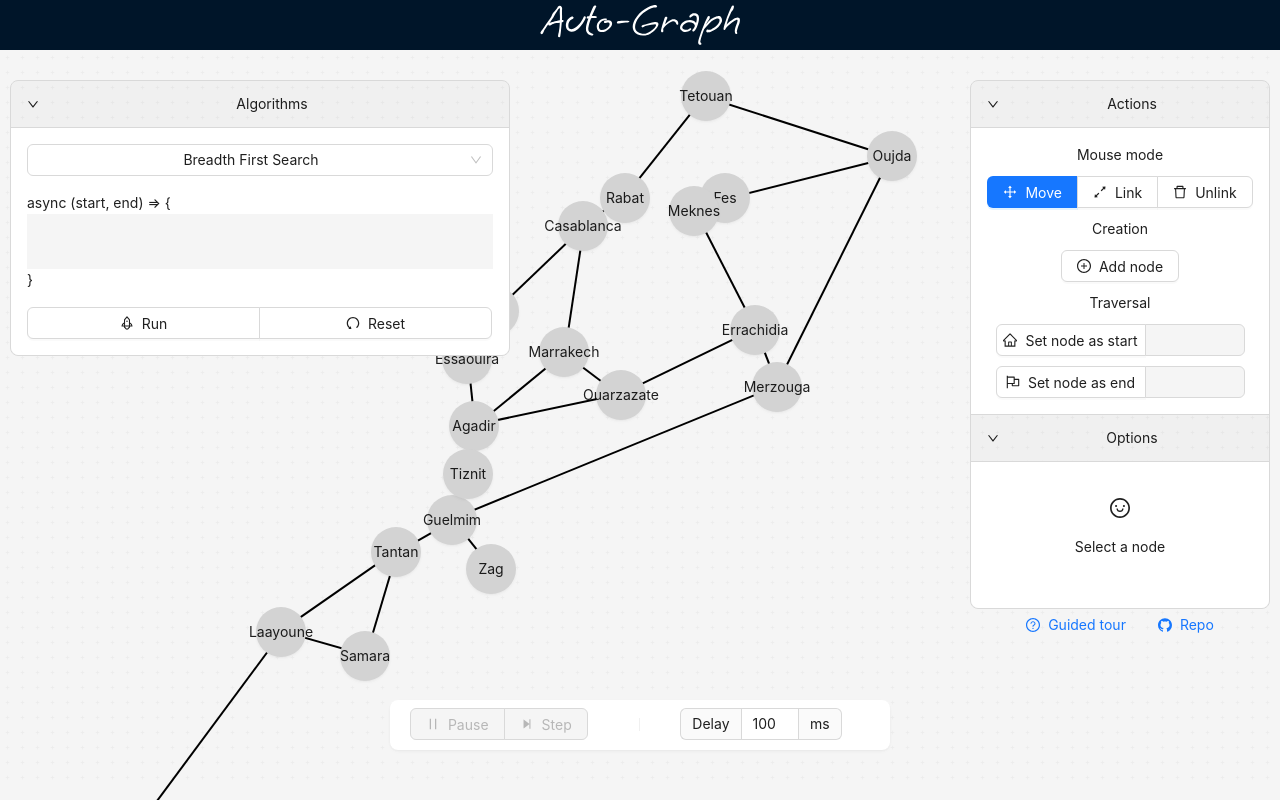
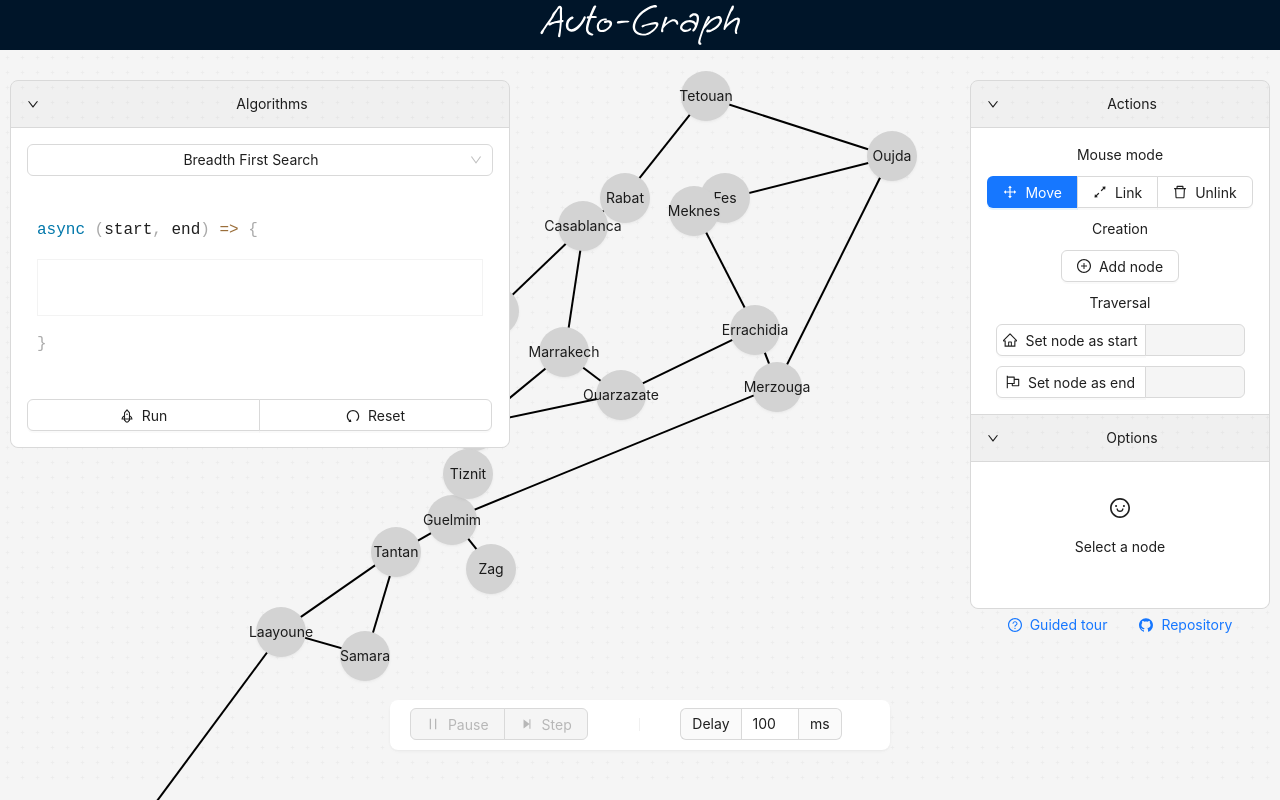
Before and after one commit to KernelOverseer/auto-graph, a React (Create React App) app: page / in a window 1280 px wide. Shown: the top 800 px of the page. Built offline with nearby package versions, Linux system fonts and the light colour scheme.

Commit message:
Code editing and running now working fine
Can select either BFS or DFS for now, and can edit the code.

```diff
--- a/src/Components/AlgoMenu.tsx
+++ b/src/Components/AlgoMenu.tsx
@@ -1,6 +1,14 @@
 import React, { useState } from "react";
 import { actionProps } from "../interfaces/nodeData";
-import { Button, Col, Collapse, Row, Select, message } from "antd";
+import {
+  Button,
+  Col,
+  Collapse,
+  Row,
+  Select,
+  message,
+  notification,
+} from "antd";
 import { breadthFirstSearch, depthFirstSearch } from "../logic/algorithms";
 import {
   RocketOutlined,
@@ -27,14 +35,13 @@ const algorithms: algoInfo[] = [
   {
     label: "Breadth First Search",
     value: "bfs",
-    function: breadthFirstSearch,
+    code: breadthFirstSearch,
   },
   {
     label: "Depth First Search",
     value: "dfs",
-    function: depthFirstSearch,
+    code: depthFirstSearch,
   },
-  //   { label: "Dijkstra", value: "dijkstra", function: async () => {} },
 ];
 
 const floatingMenuStyle = {
@@ -78,7 +85,7 @@ const AlgoRunner: React.FC<actionProps> = ({ actions }) => {
     await new Promise((resolve) => setTimeout(resolve, 0)); //give the component time to refresh state
     actions.setRunning(label);
     try {
-      await new Promise((resolve) => {
+      const error = await new Promise((resolve) => {
         (window as any).codeResolve = resolve;
         eval(
           `(async () => {
@@ -88,25 +95,23 @@ const AlgoRunner: React.FC<actionProps> = ({ actions }) => {
             ${code}
             }catch(err)
             {
-              console.log("ERROR", err);
+              window.codeResolve(err);
             }
             window.codeResolve();
             window.codeResolve=undefined})()`
         );
       });
+      if (error !== undefined) {
+        throw error;
+      }
     } catch (error) {
-      message.error("An error occured with your code");
-      console.log(error);
+      notification.error({
+        message: `${error}`,
+        description: "Check the development console for more details",
+        placement: "bottomLeft",
+      });
+      console.error(error);
     }
-    actions.setRunning(undefined);
-  }
-
-  async function runAlgorithm(algo: algoFunction, name: string) {
-    actions.select(actions.selected!);
-    actions.resetGraph();
-    await new Promise((resolve) => setTimeout(resolve, 0)); //give the component time to refresh state
-    actions.setRunning(name);
-    await algo();
     actions.setRunning(undefined);
   }
 
@@ -118,6 +123,7 @@ const AlgoRunner: React.FC<actionProps> = ({ actions }) => {
           style={{ width: "100%" }}
           onSelect={(_, value) => {
             setSelected(value);
+            setCode(value.code);
           }}
           value={selected}
           defaultValue={algorithms[0]}
@@ -135,7 +141,6 @@ const AlgoRunner: React.FC<actionProps> = ({ actions }) => {
             icon={<RocketOutlined />}
             onClick={() => {
               runCode(code, "test");
-              //runAlgorithm(selected.function, selected.value);
             }}
             loading={actions.running !== undefined}
           >
--- a/src/Components/CodeEditor.tsx
+++ b/src/Components/CodeEditor.tsx
@@ -7,17 +7,39 @@ import "prismjs/components/prism-javascript";
 import "prismjs/themes/prism.css"; //Example style, you can use another
 import { editorProps } from "../interfaces/algorithms";
 
+const containerStyle = {
+  textAlign: "left",
+  background: "white",
+  padding: 10,
+} as React.CSSProperties;
+
+const textStyle = {
+  fontFamily: '"Fira code", "Fira Mono", monospace',
+  fontSize: 16,
+} as React.CSSProperties;
+
 const codeAreaStyle = {
   fontFamily: '"Fira code", "Fira Mono", monospace',
   fontSize: 16,
-  background: "#f5f5f5",
+  background: "white",
+  border: "1px solid #f3f3f3",
 } as React.CSSProperties;
 
 const CodeEditor: React.FC<editorProps> = ({ code, setCode }) => {
   return (
-    <div style={{ textAlign: "left" }}>
-      <Typography.Text>{"async (start, end) => {"}</Typography.Text>
-      <div style={{ overflow: "scroll", maxHeight: 400 }}>
+    <div style={containerStyle}>
+      <p style={textStyle}>
+        <span style={{ color: "#0077aa" }}>{"async "}</span>
+        <span style={{ color: "#aaaaaa" }}>{"("}</span>start
+        <span style={{ color: "#aaaaaa" }}>,</span> end
+        <span style={{ color: "#aaaaaa" }}>{")"}</span>
+        <span style={{ color: "#9a6e3a" }}>{" => "}</span>
+        <span style={{ color: "#aaaaaa" }}>{"{"}</span>
+      </p>
+      <div
+        className="editor-container"
+        style={{ overflow: "scroll", maxHeight: 400 }}
+      >
         <Editor
           style={codeAreaStyle}
           value={code}
@@ -26,7 +48,9 @@ const CodeEditor: React.FC<editorProps> = ({ code, setCode }) => {
           padding={15}
         />
       </div>
-      <Typography.Text>{"}"}</Typography.Text>
+      <p style={textStyle}>
+        <span style={{ color: "#aaaaaa" }}>{"}"}</span>
+      </p>
     </div>
   );
 };
--- a/src/Components/OptionsMenu.tsx
+++ b/src/Components/OptionsMenu.tsx
@@ -214,7 +214,7 @@ const OptionsMenu: React.FC<actionProps> = ({ actions }) => {
         href="https://github.com/kerneloverseer/auto-graph"
         target="_blank"
       >
-        Repo
+        Repository
       </Button>
     </div>
   );
--- a/src/index.css
+++ b/src/index.css
@@ -21,3 +21,7 @@ code {
 .GraphNode:hover {
   cursor: pointer;
 }
+
+.editor-container::-webkit-scrollbar {
+  display: none;
+}
--- a/src/interfaces/algorithms.ts
+++ b/src/interfaces/algorithms.ts
@@ -3,7 +3,7 @@ import React from "react";
 export interface algoInfo {
   label: string;
   value: string;
-  function: () => Promise<void>;
+  code: string;
 }
 
 export interface editorProps {
--- a/src/logic/algorithms.ts
+++ b/src/logic/algorithms.ts
@@ -3,91 +3,28 @@ import { nodeOperations } from "../interfaces/nodeActions";
 import { nodeData } from "../interfaces/nodeData";
 import { message } from "antd";
 
-function requireStartEnd(start: boolean, end: boolean): boolean {
-  if (start) {
-    message.warning("Please select a starting node");
-    return true;
-  }
-  if (end) {
-    message.warning("Please select an end node");
-    return true;
-  }
-  return false;
-}
+export const breadthFirstSearch = `const queue= [start,];
 
-export async function depthFirstSearch(): Promise<void> {
-  const graph: nodeOperations = window as any;
-  const start = graph.getStart();
-  const end = graph.getEnd();
+while (queue.length > 0)
+{
+  const node = await getNode(queue.shift());
+  if (node.id === end)
+    break; // found the end
+  if (node.visited)
+    continue; // skip already visited nodes
 
-  if (requireStartEnd(start === undefined, end === undefined)) {
-    return;
-  }
+  queue.push(...await getChildren(node));
+}`;
 
-  let stack: string[] = [start];
-  let current: string | undefined;
+export const depthFirstSearch = `const stack = [start,];
 
-  while (stack.length > 0) {
-    current = stack.pop();
-    if (current === undefined) break;
-    let node = await graph.getNode(current);
-    if (current === end) break;
-    if (node?.visited !== true) {
-      let children = graph.getChildren(current);
-      stack.push(...children!);
-    }
-  }
-}
+while (stack.length > 0)
+{
+  const node = await getNode(stack.pop());
+  if (node.id === end)
+    break; // found the end
+  if (node.visited)
+    continue; // skip already visited nodes
 
-export async function breadthFirstSearch(): Promise<void> {
-  const graph: nodeOperations = window as any;
-  const start = graph.getStart();
-  const end = graph.getEnd();
-
-  if (requireStartEnd(start === undefined, end === undefined)) {
-    return;
-  }
-
-  let queue: string[] = [start];
-  let current: string | undefined;
-
-  while (queue.length > 0) {
-    current = queue[0];
-    queue = queue.slice(1);
-    if (current === undefined) break;
-    let node = await graph.getNode(current);
-    if (current === end) break;
-    if (node?.visited !== true) {
-      let children = graph.getChildren(current);
-      queue.push(...children!);
-    }
-  }
-}
-
-export const presetCodes = [
-  {
-    label: "Breadth First Search",
-    code: "const graph = window;\
-    const start = graph.getStart();\
-    const end = graph.getEnd();\
-    \
-    if (requireStartEnd(start === undefined, end === undefined)) {\
-      return;\
-    }\
-    \
-    let queue = [start];\
-    let current;\
-    \
-    while (queue.length > 0) {\
-      current = queue[0];\
-      queue = queue.slice(1);\
-      if (current === undefined) break;\
-      let node = await graph.getNode(current);\
-      if (current === end) break;\
-      if (node?.visited !== true) {\
-        let children = graph.getChildren(current);\
-        queue.push(...children);\
-      }\
-    }",
-  },
-];
+  stack.push(...await getChildren(node));
+}`;
```
